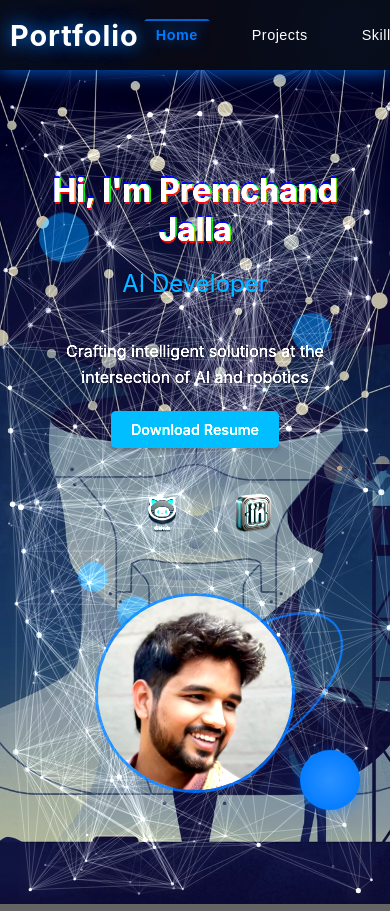
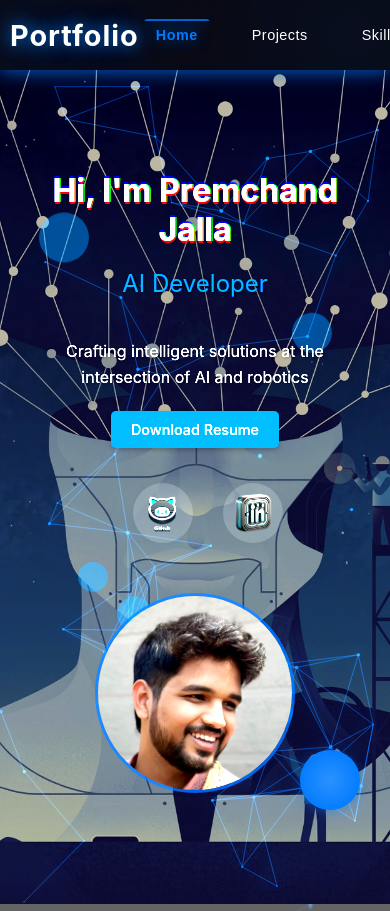
Before and after one commit to PremchandJalla/portfolio-website, a React (Create React App) app: page / in a window 390 px wide. Shown: the top 911 px of the page. Built offline with nearby package versions, Linux system fonts and the light colour scheme; grey boxes are pictures that could not be loaded.

Commit message:
Fixed the styling of Hero section

```diff
--- a/public/index.html
+++ b/public/index.html
@@ -16,7 +16,7 @@
     -->
     <link rel="manifest" href="%PUBLIC_URL%/manifest.json" />
     <!--
-      Notice the use of %PUBLIC_URL% in the tags above.
+      Notice the use of %PUBLIC_URL% in the tags above.np
       It will be replaced with the URL of the `public` folder during the build.
       Only files inside the `public` folder can be referenced from the HTML.
 
--- a/src/components/Hero/Hero.css
+++ b/src/components/Hero/Hero.css
@@ -295,6 +295,7 @@
   position: relative;
   width: 300px;
   height: 300px;
+  margin: 0 auto;
 }
 
 .profile-picture {
@@ -316,27 +317,38 @@
     inset 0 0 30px rgba(0, 123, 255, 0.3);
 }
 
-.tech-circle {
+.halo {
   position: absolute;
-  top: -10px;
-  left: -10px;
-  right: -10px;
-  bottom: -10px;
-  border: 2px solid rgba(0, 123, 255, 0.5);
+  top: 50%;
+  left: 50%;
+  transform: translate(-50%, -50%);
+  width: 300px;
+  height: 300px;
+  border: 3px solid rgba(0, 123, 255, 0.5);
   border-radius: 50%;
-  animation: rotate 10s linear infinite;
+  z-index: 1;
+  box-shadow: 0 0 15px rgba(0, 123, 255, 0.5);
 }
 
-.tech-circle::before {
-  content: '';
+.rotating-ball {
   position: absolute;
-  top: -2px;
+  top: 0;
   left: 50%;
   width: 20px;
   height: 20px;
-  background: #007bff;
+  background-color: rgba(0, 123, 255, 0.7);
   border-radius: 50%;
-  transform: translateX(-50%);
+  transform: translate(-50%, -50%);
+  animation: rotateBall 5s linear infinite;
+}
+
+@keyframes rotateBall {
+  0% {
+    transform: translate(-50%, -150px) rotate(0deg);
+  }
+  100% {
+    transform: translate(-50%, -150px) rotate(360deg);
+  }
 }
 
 .glitch-effect {
@@ -462,6 +474,40 @@
     margin-left: 0;
     margin-top: 20px;
   }
+
+  .profile-picture-container {
+    width: 200px;
+    height: 200px;
+  }
+
+  .halo {
+    width: 200px;
+    height: 200px;
+  }
+
+  .rotating-ball {
+    width: 15px;
+    height: 15px;
+    animation: rotateBall 5s linear infinite;
+  }
+}
+
+@media (max-width: 480px) {
+  .profile-picture-container {
+    width: 150px;
+    height: 150px;
+  }
+
+  .halo {
+    width: 150px;
+    height: 150px;
+  }
+
+  .rotating-ball {
+    width: 10px;
+    height: 10px;
+    animation: rotateBall 5s linear infinite;
+  }
 }
 
 /* Responsive Design */
@@ -569,6 +615,17 @@
     left: 50%;
     transform: translateX(-50%);
   }
+
+  .halo {
+    width: 200px;
+    height: 200px;
+  }
+
+  .rotating-ball {
+    width: 15px;
+    height: 15px;
+    animation: rotateBall 5s linear infinite;
+  }
 }
 
 @media (max-width: 576px) {
@@ -604,6 +661,17 @@
     width: 45px;
     height: 45px;
   }
+
+  .halo {
+    width: 150px;
+    height: 150px;
+  }
+
+  .rotating-ball {
+    width: 10px;
+    height: 10px;
+    animation: rotateBall 5s linear infinite;
+  }
 }
 
 @media (max-width: 380px) {
@@ -622,6 +690,17 @@
   .profile-picture-container {
     width: 180px;
     height: 180px;
+  }
+
+  .halo {
+    width: 150px;
+    height: 150px;
+  }
+
+  .rotating-ball {
+    width: 10px;
+    height: 10px;
+    animation: rotateBall 5s linear infinite;
   }
 }
 
--- a/src/components/Hero/Hero.jsx
+++ b/src/components/Hero/Hero.jsx
@@ -1,56 +1,56 @@
-import React, { useEffect, useRef } from 'react';
+import React, { useEffect, useRef, useCallback, Suspense } from 'react';
 import './Hero.css';
 import backgroundImage from '../../assets/hero-bg.jpg';
 import profilePicture from '../../assets/option2.jpeg';
 import githubIcon from '../../assets/Github.png';
 import linkedinIcon from '../../assets/LinkedIN.png';
+import LazyImage from './LazyImage';
 
 const Hero = () => {
   const canvasRef = useRef(null);
   const backgroundCanvasRef = useRef(null);
+  let particles = [];
 
-  // Main neural network effect
+  const initMainParticles = (canvas) => {
+    particles = Array.from({ length: 50 }, () => ({
+      x: Math.random() * canvas.width,
+      y: Math.random() * canvas.height,
+      vx: (Math.random() - 0.5) * 0.1,
+      vy: (Math.random() - 0.5) * 0.1,
+      radius: Math.random() * 1.5 + 0.5,
+      opacity: Math.random() * 0.7 + 0.5,
+      connections: []
+    }));
+  };
+
+  const handleResize = useCallback(() => {
+    const canvas = canvasRef.current;
+    canvas.width = window.innerWidth;
+    canvas.height = window.innerHeight;
+    initMainParticles(canvas);
+  }, []);
+
   useEffect(() => {
     const canvas = canvasRef.current;
     const ctx = canvas.getContext('2d', { alpha: true });
     let animationFrameId;
-    let particles = [];
-
-    const handleResize = () => {
-      canvas.width = window.innerWidth;
-      canvas.height = window.innerHeight;
-      initParticles();
-    };
-
-    const initParticles = () => {
-      particles = Array.from({ length: 150 }, () => ({ // Increased number of particles
-        x: Math.random() * canvas.width,
-        y: Math.random() * canvas.height,
-        vx: (Math.random() - 0.5) * 0.2,
-        vy: (Math.random() - 0.5) * 0.2,
-        radius: Math.random() * 2 + 1,
-        opacity: Math.random() * 0.5 + 0.3, // Increased opacity
-        connections: []
-      }));
-    };
 
     const drawParticles = () => {
       ctx.clearRect(0, 0, canvas.width, canvas.height);
 
       // Draw connections first
       ctx.beginPath();
-      ctx.strokeStyle = 'rgba(255, 255, 255, 0.15)'; // Lighter color for connections
-      ctx.lineWidth = 0.5;
+      ctx.strokeStyle = 'rgba(0, 123, 255, 0.3)';
+      ctx.lineWidth = 0.7;
 
       particles.forEach(particle => {
-        // Find nearby particles
         particles.forEach(other => {
           if (particle !== other) {
             const dx = particle.x - other.x;
             const dy = particle.y - other.y;
             const distance = Math.sqrt(dx * dx + dy * dy);
 
-            if (distance < 150) { // Increased connection distance
+            if (distance < 100) {
               ctx.moveTo(particle.x, particle.y);
               ctx.lineTo(other.x, other.y);
             }
@@ -63,12 +63,12 @@ const Hero = () => {
       particles.forEach(particle => {
         ctx.beginPath();
         ctx.arc(particle.x, particle.y, particle.radius, 0, Math.PI * 2);
-        ctx.fillStyle = `rgba(255, 255, 255, ${particle.opacity})`; // Whiter particles
+        ctx.fillStyle = `rgba(0, 123, 255, ${particle.opacity})`;
         ctx.fill();
 
         // Add glow effect
         ctx.shadowBlur = 15;
-        ctx.shadowColor = 'rgba(255, 255, 255, 0.5)';
+        ctx.shadowColor = 'rgba(0, 123, 255, 0.7)';
       });
     };
 
@@ -99,90 +99,7 @@ const Hero = () => {
       window.removeEventListener('resize', handleResize);
       cancelAnimationFrame(animationFrameId);
     };
-  }, []);
-
-  // Background smaller networks
-  useEffect(() => {
-    const canvas = backgroundCanvasRef.current;
-    const ctx = canvas.getContext('2d', { alpha: true });
-    let animationFrameId;
-    let particles = [];
-
-    const handleResize = () => {
-      canvas.width = window.innerWidth;
-      canvas.height = window.innerHeight;
-      initParticles();
-    };
-
-    const initParticles = () => {
-      particles = Array.from({ length: 100 }, () => ({
-        x: Math.random() * canvas.width,
-        y: Math.random() * canvas.height,
-        vx: (Math.random() - 0.5) * 0.1,
-        vy: (Math.random() - 0.5) * 0.1,
-        radius: Math.random() * 1 + 0.5,
-        opacity: Math.random() * 0.3 + 0.2
-      }));
-    };
-
-    const drawParticles = () => {
-      ctx.clearRect(0, 0, canvas.width, canvas.height);
-
-      // Draw connections
-      ctx.beginPath();
-      ctx.strokeStyle = 'rgba(255, 255, 255, 0.1)';
-      ctx.lineWidth = 0.3;
-
-      particles.forEach(particle => {
-        particles.forEach(other => {
-          const dx = particle.x - other.x;
-          const dy = particle.y - other.y;
-          const distance = Math.sqrt(dx * dx + dy * dy);
-
-          if (distance < 100) {
-            ctx.moveTo(particle.x, particle.y);
-            ctx.lineTo(other.x, other.y);
-          }
-        });
-      });
-      ctx.stroke();
-
-      // Draw particles
-      particles.forEach(particle => {
-        ctx.beginPath();
-        ctx.arc(particle.x, particle.y, particle.radius, 0, Math.PI * 2);
-        ctx.fillStyle = `rgba(255, 255, 255, ${particle.opacity})`;
-        ctx.fill();
-      });
-    };
-
-    const updateParticles = () => {
-      particles.forEach(particle => {
-        particle.x += particle.vx;
-        particle.y += particle.vy;
-
-        if (particle.x < 0) particle.x = canvas.width;
-        if (particle.x > canvas.width) particle.x = 0;
-        if (particle.y < 0) particle.y = canvas.height;
-        if (particle.y > canvas.height) particle.y = 0;
-      });
-    };
-
-    const animate = () => {
-      updateParticles();
-      drawParticles();
-      animationFrameId = requestAnimationFrame(animate);
-    };
-
-    handleResize();
-    window.addEventListener('resize', handleResize);
-    animate();
-
-    return () => {
-      window.removeEventListener('resize', handleResize);
-      cancelAnimationFrame(animationFrameId);
-    };
-  }, []);
+  }, [handleResize]);
 
   return (
     <section
@@ -220,41 +137,26 @@ const Hero = () => {
               Download Resume
             </a>
             <div className="social-links">
-              <a
-                href="https://github.com/PremchandJalla"
-                target="_blank"
-                rel="noopener noreferrer"
-                className="social-icon github"
-                aria-label="GitHub Profile"
-              >
-                <img
+              <Suspense fallback={<div>Loading...</div>}>
+                <LazyImage
+                  href="https://github.com/PremchandJalla"
                   src={githubIcon}
                   alt="GitHub"
                   className="social-icon-img"
-                  style={{ width: '55px', height: '55px' }}
                 />
-              </a>
-              <a
-                href="https://www.linkedin.com/in/premchandjalla/"
-                target="_blank"
-                rel="noopener noreferrer"
-                className="social-icon linkedin"
-                aria-label="LinkedIn Profile"
-              >
-                <img
+                <LazyImage
+                  href="https://www.linkedin.com/in/premchandjalla/"
                   src={linkedinIcon}
                   alt="LinkedIn"
                   className="social-icon-img"
-                  style={{ width: '55px', height: '55px' }}
                 />
-              </a>
+              </Suspense>
             </div>
           </div>
         </div>
         <div className="hero-image">
           <div className="profile-picture-container">
             <img src={profilePicture} alt="Profile" className="profile-picture" />
-            <div className="tech-circle"></div>
           </div>
         </div>
       </div>
--- /dev/null
+++ b/src/components/Hero/LazyImage.jsx
@@ -0,0 +1,9 @@
+import React from 'react';
+
+const LazyImage = ({ href, src, alt, className }) => (
+  <a href={href} target="_blank" rel="noopener noreferrer" className="social-icon" aria-label={alt}>
+    <img src={src} alt={alt} className={className} style={{ width: '55px', height: '55px' }} />
+  </a>
+);
+
+export default LazyImage;
```
